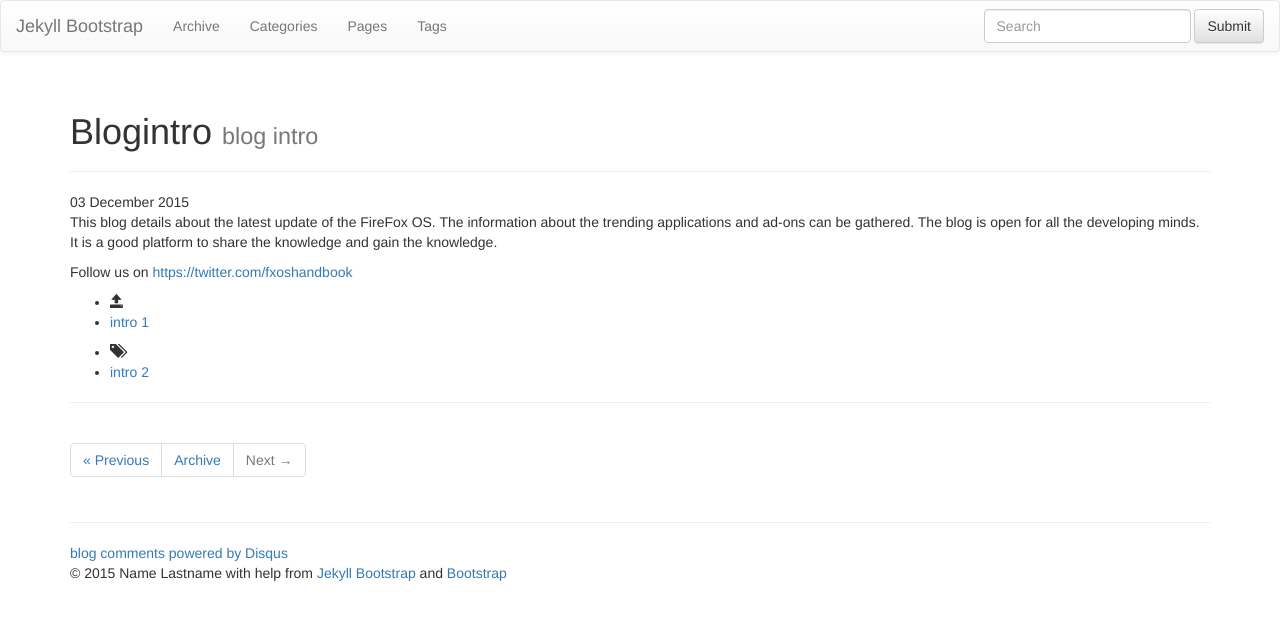
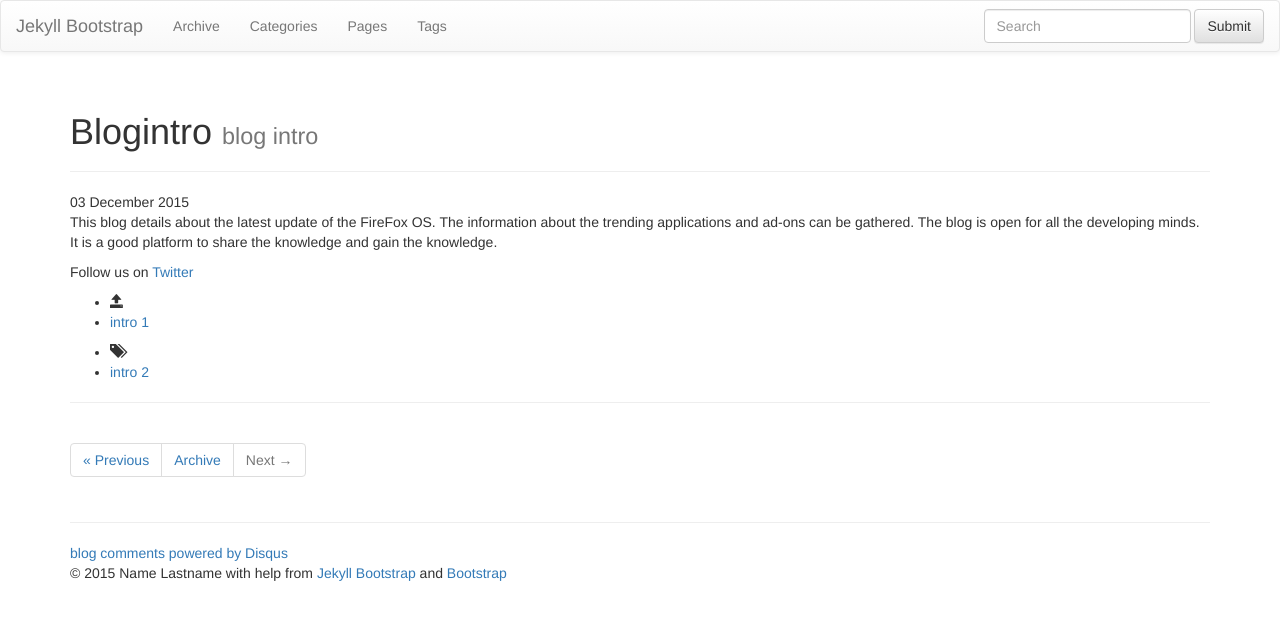
Before and after one commit to fxoshandbook/fxoshandbook.github.io, a Jekyll site: the page built from _posts/2015-12-03-blogintro.md, in a window 1280 px wide. Shown: the top 620 px of the page. Built offline with Jekyll 4.4.1, drawn with Linux system fonts in a browser that asks for light colours; nearby versions of some CDN libraries; library files that are not in the unit come from our copies; comment, search, counter and statistics services are not loaded; part of the change alters nothing that is shown.

Commit message:
changed the link priperly

```diff
--- a/_posts/2015-12-03-blogintro.md
+++ b/_posts/2015-12-03-blogintro.md
@@ -9,4 +9,4 @@ tags : [intro]
 This blog details about the latest update of the FireFox OS. The information about the trending applications and ad-ons can be gathered.
 The blog is open for all the developing minds. It is a good platform to share the knowledge and gain the knowledge.
 
-Follow us on [https://twitter.com/fxoshandbook](twitter)
+Follow us on [Twitter](https://twitter.com/fxoshandbook)
```
